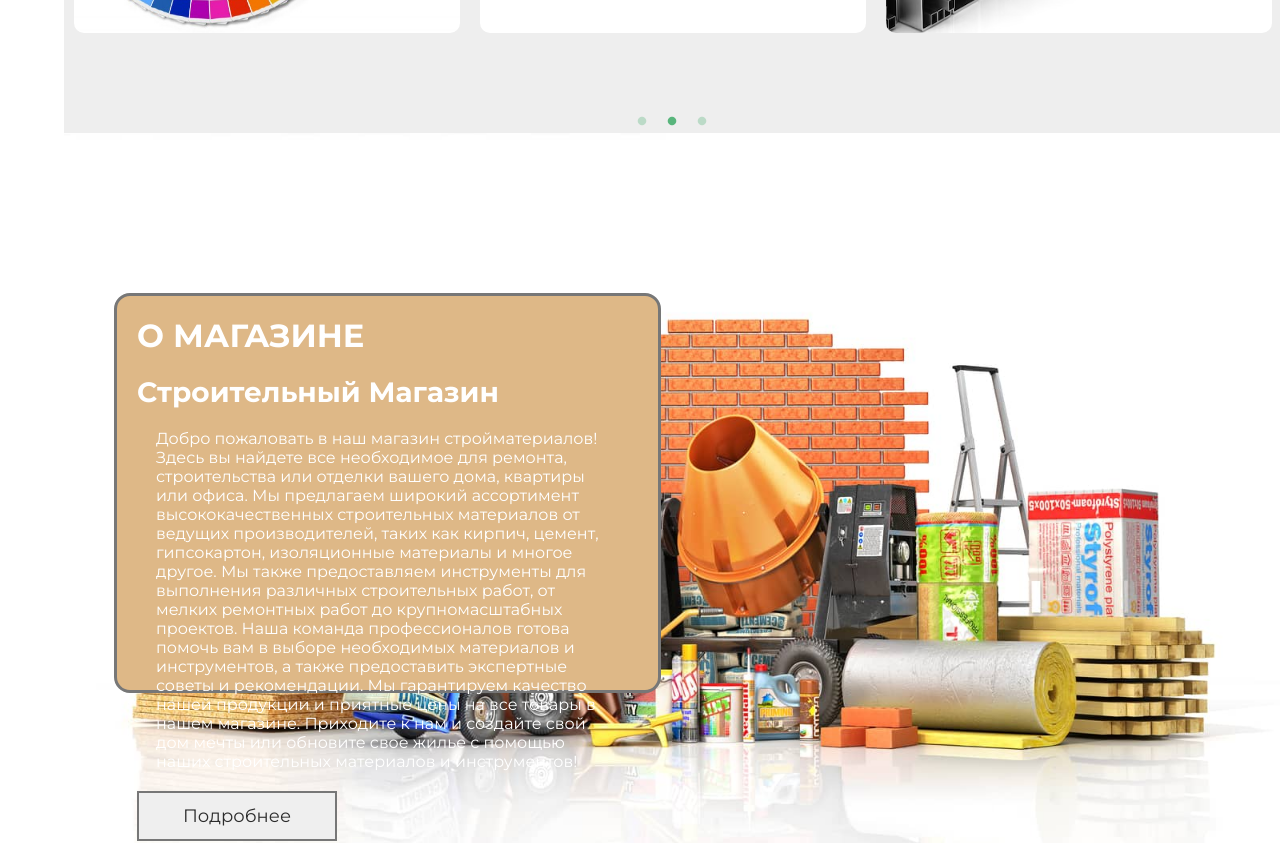
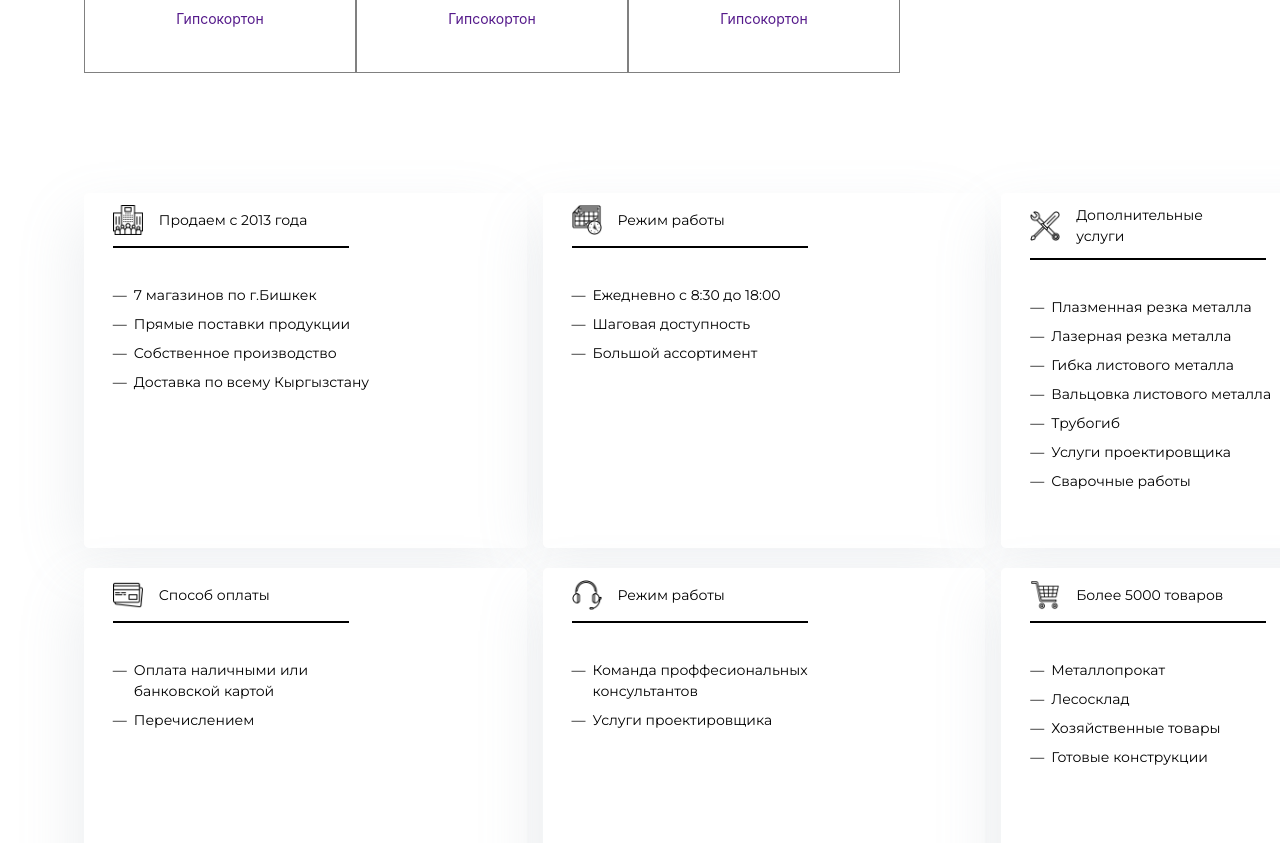
Before and after one commit to koontinuum/mirstroymaterialov, a React (Create React App) app: page / in a window 1280 px wide. Shown: the part 1260-2103 px from the top of the page. Built offline with nearby package versions, Linux system fonts and the light colour scheme.

Commit message:
get change

```diff
--- a/src/pages/mainPage/MainPage.jsx
+++ b/src/pages/mainPage/MainPage.jsx
@@ -2,14 +2,15 @@ import React from "react";
 import Header from "../../components/header/Header";
 import Category from "../../components/Category/Category";
 import Card from "../../components/card/Card";
+import CardsInfo from "../../components/CardsInfo/CardsInfo";
 import Footer from "../../components/footer/Footer";
 import GifInfo from "../../components/gifInfo/GifInfo";
 import PlaceOfChoice from "../../components/placeOfChoice/PlaceOfChoice";
 import useSearch from "../../hooks/UseSearch";
 
 function MainPage() {
-   const { openCard } = useSearch();
-   console.log(openCard)
+  const { openCard } = useSearch();
+  console.log(openCard);
   return (
     <div>
       <Header />
@@ -18,9 +19,9 @@ function MainPage() {
           <Card />
         </div>
       )}
+      <PlaceOfChoice />
       <Category />
-
-      <PlaceOfChoice />
+      <CardsInfo />
       <GifInfo />
       <Footer />
     </div>
```
